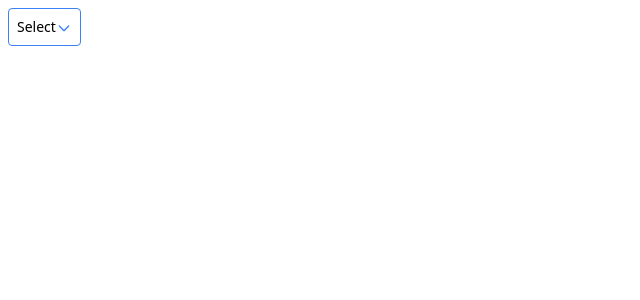
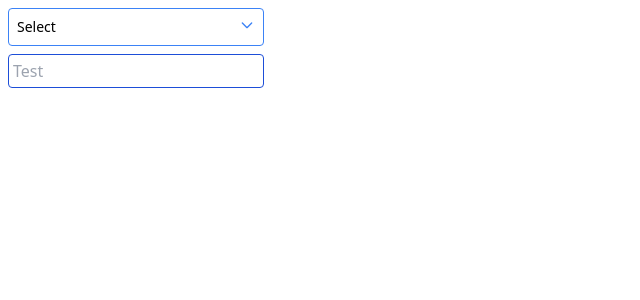
Before and after one commit to vasantp20/react-comps, a React (Create React App) app: page /dropdowns in a window 1280 px wide. Shown: the top 300 px of the page, without its empty margins (0-640 px from the left). Built offline with nearby package versions, Linux system fonts and the light colour scheme.

Commit message:
Authentication

```diff
--- a/public/index.html
+++ b/public/index.html
@@ -9,6 +9,8 @@
       name="description"
       content="Web site created using create-react-app"
     />
+    <script src="https://apis.google.com/js/platform.js" async defer></script>
+<meta name="google-signin-client_id" content="511714531956-pomt4orirk0to2h33l7763c8j6fplvs9.apps.googleusercontent.com">
     <link rel="apple-touch-icon" href="%PUBLIC_URL%/logo192.png" />
     <!--
       manifest.json provides metadata used when your web app is installed on a
@@ -39,5 +41,16 @@
       To begin the development, run `npm start` or `yarn start`.
       To create a production bundle, use `npm run build` or `yarn build`.
     -->
+    <div class="g-signin2" data-onsuccess="onSignIn"></div>
+    <script>
+    function onSignIn(googleUser) {
+  var profile = googleUser.getBasicProfile();
+  console.log('ID: ' + googleUser.getAuthResponse().id_token); // Do not send to your backend! Use an ID token instead.
+  console.log('Name: ' + profile.getName());
+  console.log('Image URL: ' + profile.getImageUrl());
+  console.log('Email: ' + profile.getEmail()); // This is null if the 'email' scope is not present.
+}
+
+    </script>
   </body>
 </html>
--- a/src/App.js
+++ b/src/App.js
@@ -37,6 +37,7 @@ class App extends React.Component {
         this.textFieldValues = newData
         console.log("Val", this.textFieldValues)
     }
+
 
 
     render() {
--- a/src/Components/DropDown/DropDownExample.js
+++ b/src/Components/DropDown/DropDownExample.js
@@ -1,6 +1,6 @@
 import React from "react";
 import SimpleDropDown from "./SimpleDropDown";
-
+import SearchableDropDown from "./SearchableDropDown"
 export default class DropDownExamples extends React.Component {
     constructor() {
         super()
@@ -23,14 +23,22 @@ export default class DropDownExamples extends React.Component {
             dropdownOne: {
                 "isDropDownHidden": false,
                 "value": "Select"
-            }
+            },
+            dropdownTwo: {
+                "isDropDownHidden": false,
+                "placeholder": "Test",
+
+                "options": this.options
+            },
         }
 
-        this.toggleDropDownOne = this.toggleDropDownOne.bind(this)
+        this.toggleDropDown = this.toggleDropDown.bind(this)
         this.onSelectDropDown = this.onSelectDropDown.bind(this)
+        this.searchOptions = this.searchOptions.bind(this)
     }
 
-    toggleDropDownOne() {
+    toggleDropDown(name) {
+        if(name === "dropdownOne") {
             this.setState(prevState => {
                 return {
                     dropdownOne: {
@@ -41,10 +49,23 @@ export default class DropDownExamples extends React.Component {
                 }
             })
         }
+        if(name === "dropdownTwo") {
+            this.setState(prevState => {
+                return {
+                    dropdownTwo: {
+                        isDropDownVisible: !prevState.dropdownTwo.isDropDownVisible,
+                        value: prevState.dropdownTwo.value
+                    }
+
+                }
+            })
+        }
+
+    }
 
     onSelectDropDown(id, type) {
         if(type === "dropdownOne") {
-            let newVal = this.options.find(item => item.id == id)
+            let newVal = this.options.find(item => item.id === id)
             this.setState(prevState => {
                 return {
                     dropdownOne: {
@@ -55,16 +76,40 @@ export default class DropDownExamples extends React.Component {
                 }
             })
         }
+        if(type === "dropdownTwo") {
+            let newVal = this.options.find(item => item.id === id)
+            this.setState(prevState => {
+                return {
+                    dropdownTwo: {
+                        isDropDownVisible: !prevState.dropdownTwo.isDropDownVisible,
+                        value: newVal.data
+                    }
+
+                }
+            })
+            console.log(this.state)
+        }
+    }
+
+    searchOptions(byText) {
+
     }
 
 
     render() {
         return (
-            <div class="m-2 inline-block">
+            <div>
+                <div class="w-1/5 m-2">
                     <SimpleDropDown data={this.options} config={this.state.dropdownOne}
-                 toggleFn={this.toggleDropDownOne}
+                    toggleFn={this.toggleDropDown}
                     selectFn={this.onSelectDropDown}
                     ></SimpleDropDown>
+                </div>
+                <div class="w-1/5 m-2">
+                    <SearchableDropDown data={this.options} config={this.state.dropdownTwo}
+                    toggleFn={this.toggleDropDown}
+                    selectFn={this.onSelectDropDown}></SearchableDropDown>
+                </div>
             </div>
         )
     }
--- /dev/null
+++ b/src/Components/DropDown/SearchableDropDown.js
@@ -0,0 +1,54 @@
+import React from "react"
+
+class SearchableDropDown extends React.Component {
+
+    constructor(props) {
+        super(props)
+        this.selectItem = this.selectItem.bind(this)
+        this.toggle = this.toggle.bind(this)
+        this.search = this.search.bind(this)
+        this.showData = props.data
+        this.value = props.config.value
+        this.state = {
+            "value": props.config.value
+        }
+        console.log(this.showData)
+    }
+
+    selectItem(id, e) {
+        console.log(e)
+
+        this.props.selectFn(id, "dropdownTwo")
+    }
+
+    toggle() {
+        this.props.toggleFn("dropdownTwo")
+    }
+
+    search(e) {
+        console.log("search", e.target.value)
+        this.setState(prevState => {
+            return {
+                "value": e.target.value
+            }
+        })
+    }
+
+    render() {
+        const optionItems = this.showData.map((item) => {
+            return <div key={item.id} onClick={e => this.selectItem(item.id, e)} class="cursor-pointer hover:bg-gray-100 hover:text-blue-500 p-2 rounded"><a>{item.data}</a></div>})
+        return (
+            <div>
+                <input onClick={this.toggle} onChange={this.search} placeholder={this.props.config.placeholder} class="w-full focus:outline-none rounded p-1 border border-blue-700" type="text" value={this.state.value}/>
+
+                {/* Drowdown Content */}
+
+                <div class={this.props.config.isDropDownVisible ? 'dropdown-visible' : 'dropdown-hidden'}>
+                    {optionItems}
+                </div>
+            </div>
+        )
+    }
+}
+
+export default SearchableDropDown
--- a/src/Components/DropDown/SimpleDropDown.js
+++ b/src/Components/DropDown/SimpleDropDown.js
@@ -8,6 +8,7 @@ export default class SimpleDropDown extends React.Component {
             'isDropDownVisible': true
         }
         this.selectItem = this.selectItem.bind(this)
+        this.toggle = this.toggle.bind(this)
     }
 
 
@@ -16,17 +17,23 @@ export default class SimpleDropDown extends React.Component {
         this.props.selectFn(id, "dropdownOne")
     }
 
+    toggle() {
+        this.props.toggleFn("dropdownOne")
+    }
+
     render() {
         const optionItems = this.props.data.map((item) => {
             return <div key={item.id} onClick={e => this.selectItem(item.id, e)} class="cursor-pointer hover:bg-gray-100 hover:text-blue-500 p-2 rounded"><a>{item.data}</a></div>})
         return (
             <div class="flex flex-col text-sm m-0 gap-1">
-                <div onClick={this.props.toggleFn} class="inline-block border border-blue-500 focus:outline-none rounded cursor-pointer p-2">
-                    {this.props.config.value}
-                    <div class="inline fill-current text-blue-500">
-                    <svg xmlns="http://www.w3.org/2000/svg" class="inline h-4 w-4" fill="none" viewBox="0 0 24 24" stroke="currentColor">
-                    <path stroke-linecap="round" stroke-linejoin="round" stroke-width="2" d="M19 9l-7 7-7-7" />
-                    </svg>
+                <div onClick={this.toggle} class="border border-blue-500 focus:outline-none rounded cursor-pointer p-2">
+                    <div class="flex">
+                        {this.props.config.value}
+                        <div class="ml-auto fill-current text-blue-500">
+                            <svg xmlns="http://www.w3.org/2000/svg" class="h-4 w-4" fill="none" viewBox="0 0 24 24" stroke="currentColor">
+                            <path stroke-linecap="round" stroke-linejoin="round" stroke-width="2" d="M19 9l-7 7-7-7" />
+                            </svg>
+                        </div>
                     </div>
                 </div>
 
```
Also changed, not shown: 2 other files (tests, documents, lock files or other folders). Lines whose indentation alone changed are shown as unchanged.
